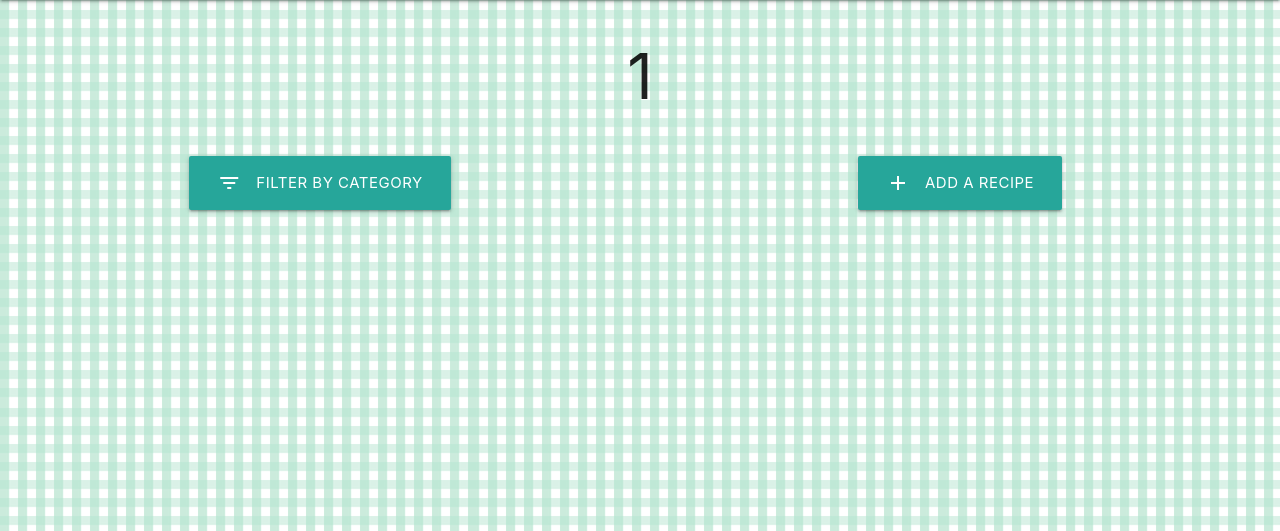
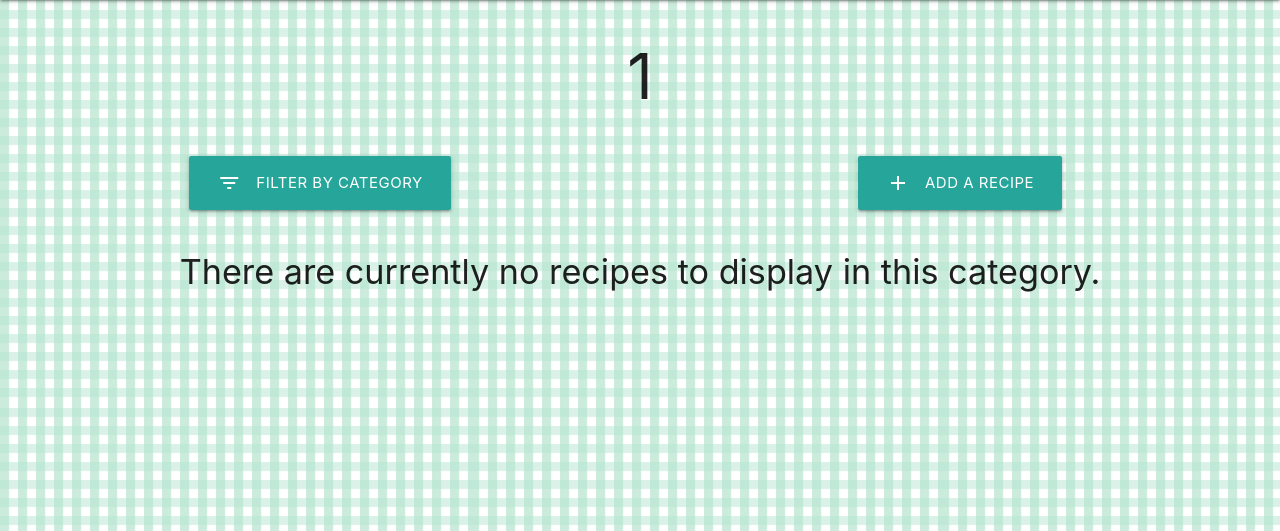
Before and after one commit to MelBoardman/bake-it, a Flask app: page /recipes_by_category/1 in a window 1280 px wide. Shown: the part 64-595 px from the top of the page. Run offline with Flask 2, Linux system fonts and the light colour scheme; data that the repository does not hold is empty; some libraries are stand-ins or nearby versions.

Commit message:
Added text to display messages if no recipes are availiable in selection

```diff
--- a/app.py
+++ b/app.py
@@ -104,7 +104,8 @@ def my_recipes(username):
                           logged_in = logged_in_status,
                           username =user,
                           cat_list = list(mongo.db.recipe_category.find()),
-                          recipes=mongo.db.recipes.find({"added_by": session['username']}).sort('date_added',-1))
+                          recipes=mongo.db.recipes.find({"added_by": session['username']}).sort('date_added',-1),
+                          no_of_recipes=mongo.db.recipes.count({"added_by": session['username']}))
 
 @app.route("/admin_page/<username>")
 def admin_page(username):
@@ -207,7 +208,8 @@ def recipes_by_category(cat_name):
                               user = user,
                               admin = admin_status,
                               cat_list = list(mongo.db.recipe_category.find()),
-                              recipes=mongo.db.recipes.find({"category_name": cat_name}))
+                              recipes=mongo.db.recipes.find({"category_name": cat_name}),
+                              no_of_recipes_cat=mongo.db.recipes.count({"category_name": cat_name}))
 
 # Filter Recipes by category
 @app.route("/my_recipes_by_category/<cat_name>")
@@ -229,7 +231,8 @@ def my_recipes_by_category(cat_name):
                               user = user,
                               admin = admin_status,
                               cat_list = list(mongo.db.recipe_category.find()),
-                              recipes=mongo.db.recipes.find({"added_by": user,"category_name": cat_name}))
+                              recipes=mongo.db.recipes.find({"added_by": user,"category_name": cat_name}),
+                              no_of_my_recipes_cat=mongo.db.recipes.count({"added_by": user,"category_name": cat_name}))
 
 @app.route("/display_recipe/<recipe_id>")
 def display_recipe(recipe_id):
--- a/templates/all_recipes.html
+++ b/templates/all_recipes.html
@@ -1,7 +1,7 @@
 {% extends 'base.html' %}
 {% block content %}
+<div class="row">
 
-<div class="row">
     {%if my_reps%}
     <!-- Page Title All Recipes or Category selected -->
     <div class="col s12 m12 l12" style="text-align: center;">
@@ -48,6 +48,7 @@
         </ul>
     </div>
 
+
 <!-- User can only add a recipe if they are logged in -->
     <div class="col s12 m6" style="text-align: center;">
         <!-- check if user is logged in -->
@@ -73,6 +74,17 @@
         {% endif %}
     </div>
 </div>
+
+{%if no_of_recipes == 0%}
+<h4 style = "text-align: center;">There are no recipes to display.</h4>
+{%elif no_of_recipes_cat ==0%}
+<h4 style = "text-align: center;">There are currently no recipes to display in this category.</h4>
+{%elif no_of_my_recipes == 0%}
+<h4 style = "text-align: center;">You have not yet added any recipes.</h4>
+{%elif no_of_my_recipes_cat == 0%}
+<h4 style = "text-align: center;">You have not yet added any recipes to this category.</h4>
+{%endif%}
+
 
 <!-- Loop through recipe database to display recipe cards -->
 <div class="row">
@@ -116,7 +128,7 @@
 
 
                 <!-- if the user is logged in and this recipe was added by them display the edit and delete buttons -->
-                {% if recipe.added_by == user %}
+                {% if recipe.added_by == session['username'] %}
                 <a href="{{url_for('edit_recipe', recipe_id=recipe._id)}}"><strong>Edit</strong></a>
                 <!-- Modal Trigger -->
                 <a href="#{{recipe._id}}" class="modal-trigger"><strong>Delete</strong></a>
--- a/templates/base.html
+++ b/templates/base.html
@@ -94,7 +94,7 @@
             <div class="col l4 offset-l2 s12">
                 <h5 class="white-text">Links</h5>
                 <ul>
-                    <li><a class="grey-text text-lighten-3" href="https://www.pyrexuk.com/collections/bakewareHome">Pyrex Bakeware</a></li>
+                    <li><a class="grey-text text-lighten-3" href="https://www.pyrexuk.com/collections/bakewareHome" target="_blank">Pyrex Bakeware</a></li>
 
 
                 </ul>
--- a/templates/recipe.html
+++ b/templates/recipe.html
@@ -15,7 +15,7 @@
                         <h5>Cook Time: <strong>{{recipe.cook_time}} mins</strong></h5>
                     </div>
                     <div class="cat-skill">
-                        <h5>Category: <strong>{% recipe.category_name %}</strong></h5>
+                        <h5>Category: <strong>{{recipe.category_name }}</strong></h5>
 
                         <h5>Skill:
                             {% if recipe.skill_level == 1 %}
```
